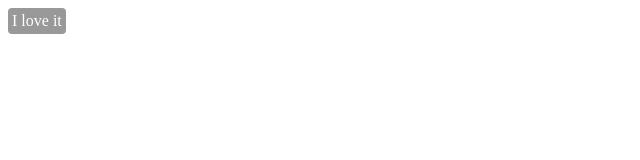
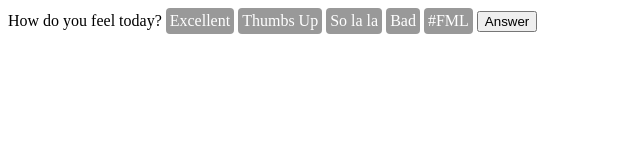
Before and after one commit to mihneasim/chapter-feel, a website built with webpack: page index.html in a window 1280 px wide. Shown: the whole page, without its empty margins (0-640 px from the left). Built offline with nearby package versions, Linux system fonts and the light colour scheme.

Commit message:
Added question-orchestrator and wired with answer-option

```diff
--- a/index.html
+++ b/index.html
@@ -3,6 +3,13 @@
     <title>Chapter Feels</title>
   </head>
   <body>
-    <answer-option group="question-1" value="5">I love it</answer-option>
+    <question-orchestrator>
+      <span slot="question">How do you feel today?</span>
+      <answer-option group="question-1" value="5">Excellent</answer-option>
+      <answer-option group="question-1" value="4">Thumbs Up</answer-option>
+      <answer-option group="question-1" value="3">So la la</answer-option>
+      <answer-option group="question-1" value="2">Bad</answer-option>
+      <answer-option group="question-1" value="1">#FML</answer-option>
+    </question-orchestrator>
   </body>
 </html>
--- a/src/components/answer.js
+++ b/src/components/answer.js
@@ -22,6 +22,9 @@ export class AnswerOption extends HTMLElement {
     `;
 
     this.selected = false;
+    this.group = this.getAttribute('group');
+    this.value = this.getAttribute('value');
+
     const shadowRoot = this.attachShadow({ mode: 'open' });
     shadowRoot.innerHTML = `<style>${styles}</style><div class="main"><slot></slot></div>`;
     this.buttonDiv = shadowRoot.querySelector('.main');
@@ -30,14 +33,12 @@ export class AnswerOption extends HTMLElement {
 
   toggle() {
     const status = this.selected ? this.deselectOption() : this.selectOption();
-    const group = this.getAttribute('group');
-    const value = this.getAttribute('value');
     this.dispatchEvent(
       new CustomEvent('answer-option-toggled', {
         detail: {
-          group,
-          value,
-          status,
+          group: this.group,
+          value: this.value,
+          selected: status,
         },
       })
     );
--- /dev/null
+++ b/src/components/question.js
@@ -0,0 +1,46 @@
+export class QuestionOrchestrator extends HTMLElement {
+  constructor() {
+    super();
+
+    const styles = ``;
+
+    const shadowRoot = this.attachShadow({ mode: 'open' });
+    shadowRoot.innerHTML = `<style>${styles}</style><div class="main">
+    <slot name="question"></slot>
+    <slot></slot>
+    <button>Answer</button>
+    </div>`;
+    this.group = this.getAttribute('group');
+    this.answers = Array.from(this.querySelectorAll('answer-option'));
+    this.answers.forEach(answer =>
+      answer.addEventListener(
+        'answer-option-toggled',
+        this.answerToggled.bind(this)
+      )
+    );
+    shadowRoot
+      .querySelector('button')
+      .addEventListener('click', this.state.bind(this));
+  }
+
+  answerToggled(ev) {
+    const details = ev.detail;
+    console.log(
+      `Fired: ${details.group}, value ${details.value} as ${details.selected}`
+    );
+  }
+
+  state() {
+    console.log(
+      this.answers.map(a => {
+        return {
+          group: a.group,
+          value: a.value,
+          state: a.selected,
+        };
+      })
+    );
+  }
+}
+
+customElements.define('question-orchestrator', QuestionOrchestrator);
--- a/src/index.js
+++ b/src/index.js
@@ -1 +1,2 @@
 export { AnswerOption } from './components/answer';
+export { QuestionOrchestrator } from './components/question';
```
